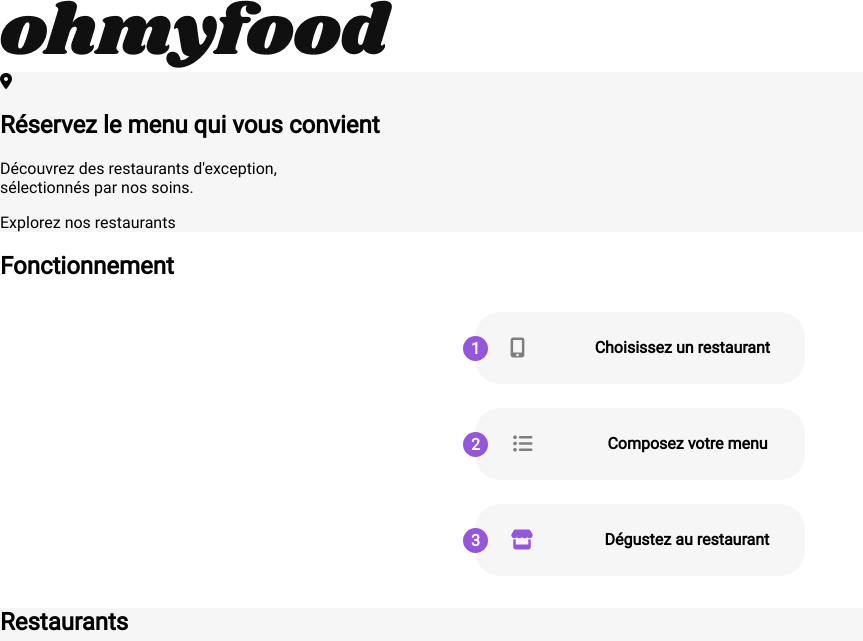
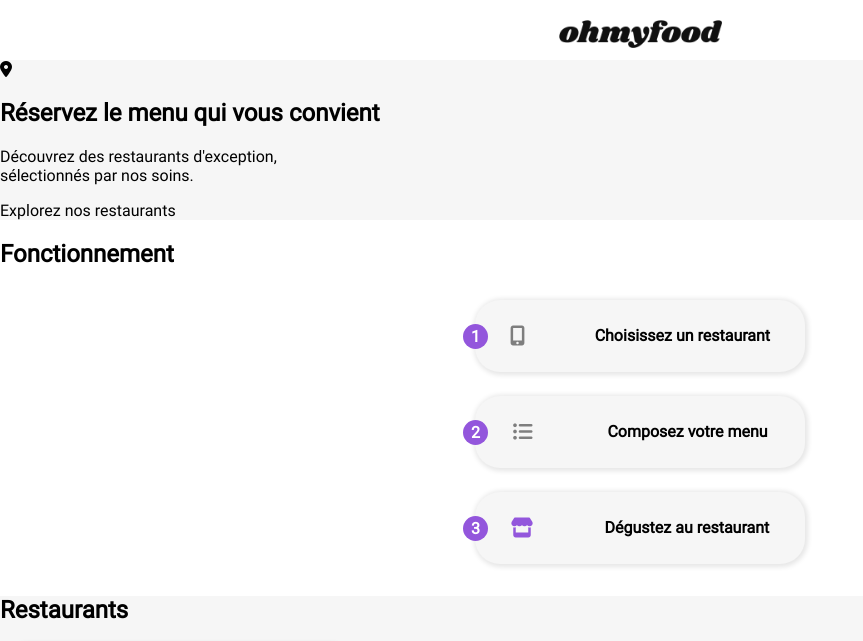
Before and after one commit to coralie-r/CoralieRoualdes_3_17112020, a plain HTML site: page index.html in a window 1280 px wide. Shown: the top 641 px of the page, without its empty margins (0-863 px from the left). Drawn offline with Linux system fonts and the light colour scheme.

Commit message:
resizing logo

```diff
--- a/style.css
+++ b/style.css
@@ -53,12 +53,23 @@ body
 {
     font-weight:900;
 }
+/* Header */
+.logo_header
+{
+    display: flex;
+    justify-content: center;
+    margin-top: 20px;
+    margin-bottom: 12px;
+}
+.logo_header img
+{
+    width:163px;
+}
 /* Section */
 .menus, .search
 {
     background-color: #f6f6f6;
 }
-
 /* Fonctionnement */
 .warper_align
 {
@@ -69,6 +80,7 @@ body
     height: 72px;
     background-color: #f6f6f6;
     border-radius: 25px;
+    box-shadow: 1px 1px 5px 2px rgba(0, 0, 0, 0.1);
 }
 .op_center
 {
```
